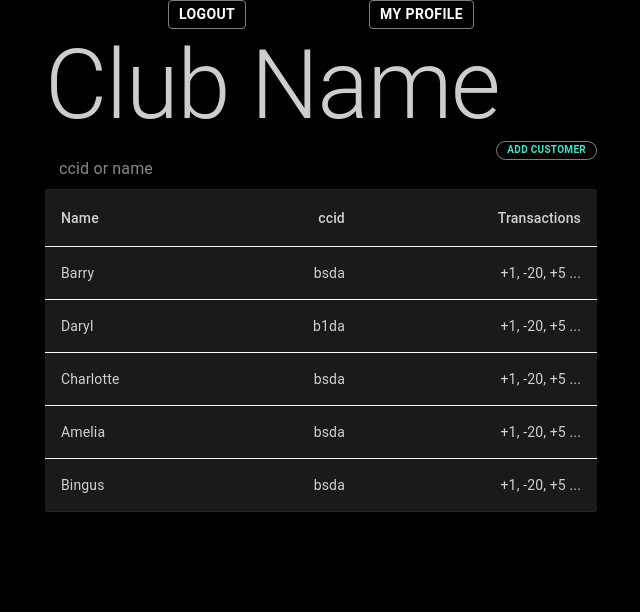
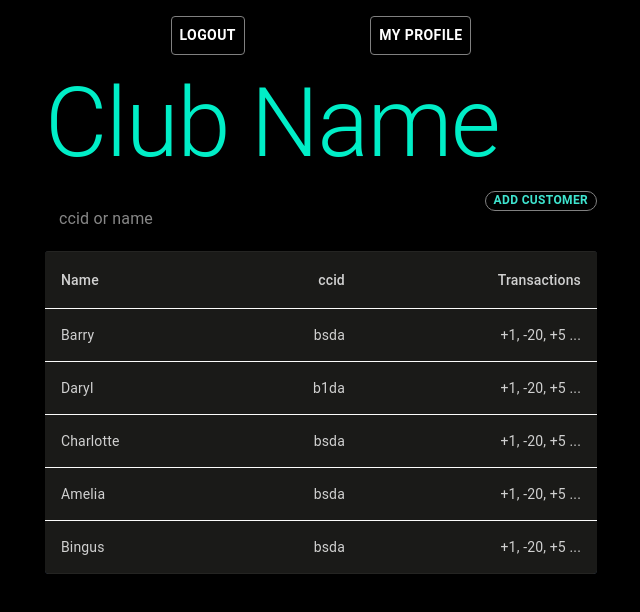
Before and after one commit to UAlbertaCompEClub/credit-tracking, a React (Create React App) app in the folder client/: page / in a window 1280 px wide. Shown: the top 612 px of the page, without its empty margins (319-959 px from the left). Built offline with nearby package versions, Linux system fonts and the light colour scheme; no server answers.

Commit message:
Added spacing to all pages as well as some button sizing and colour changes.

```diff
--- a/client/src/AddTransaction.js
+++ b/client/src/AddTransaction.js
@@ -44,23 +44,24 @@ function AddTransaction(props){
 
 
     return(
-        <Stack>
+        <Stack spacing = {1.7} direction = "column">
             <Typography variant = "h2">Add a Transaction</Typography>
             <Stack direction = "row" justifyContent = "space-between">
                 <Button className ="btn whiteBtn" onClick = {(e)=>{ quickAddHandler(0.25)}}>+$0.25</Button>
                 <Button className ="btn whiteBtn" onClick = {(e)=>{ quickAddHandler(0.50)}}>+$0.50</Button>
                 <Button className ="btn whiteBtn" onClick = {(e)=>{ quickAddHandler(1)}}>+$1.00</Button>
             </Stack>
+            <Stack direction = 'column'>
                 <FormControl>
-                <InputLabel htmlFor = "amount">Amount</InputLabel>
+                    <InputLabel  htmlFor = "amount">Amount</InputLabel>
                     <Input type = "number" startAdornment={<InputAdornment position="start">$</InputAdornment>} id = "amount" value = {amount} onChange = {(e) => setAmount(e.target.value)} />
                     <FormHelperText id = "amountHelperText">Enter Amount</FormHelperText>
                 </FormControl>
-
                 {showAlert && <Alert severity = {alertType}> {alertText}!</Alert>}
-            <Stack direction = 'row' justifyContent="space-evenly">
+                <Stack sx = {{my:2}} direction = 'row' justifyContent="space-evenly">
                     <Button className = "btn cyanBtn oval" onClick = {(e)=>{ submitTransactionHandler("charge")}}>Charge</Button>
                     <Button className = "btn cyanBtn oval" onClick = {(e)=>{ submitTransactionHandler("deposit")}}>Deposit</Button>
+                </Stack>
             </Stack>
         </Stack>
 
--- a/client/src/AddUser.js
+++ b/client/src/AddUser.js
@@ -43,13 +43,12 @@ export function AddUser(props) {
 
     return (
         <form onSubmit = {submitHandler}>
-        <Stack>
+        <Stack spacing = {1} sx = {{mt:1}} direction = "column">
             <Typography variant = "p" class = "whiteText">Add Customer</Typography>
              {/* show alert if showAlert is true */}
              {showAlert && <Alert severity = {alertType}> {alertText}!</Alert>}
-
-             {/* Todo: flex box this area */}
-            <FormControl>
+             <Stack spacing = {2}>
+                <FormControl >
                 {/*ccid */}
                 <InputLabel htmlFor = "ccid" class = "whiteText">ccid</InputLabel>
                     <Input id = "ccid" value = {ccid} onChange = {(e) => setCcid(e.target.value)} />
@@ -59,7 +58,7 @@ export function AddUser(props) {
                     <InputLabel htmlFor = "name" className = "whiteText">Name</InputLabel>
                     <Input id = "name" onChange = {(e) => setName(e.target.value)}/>
                 </FormControl>
-
+            </Stack>
             <Stack direction = 'row' justifyContent="space-evenly">
                 <Button className = "btn cyanBtn oval" type = "submit">Add</Button>
                 <Button className = "btn cyanBtn oval" onClick = {(e)=>{props.setShowAddUser(false)}}>Close</Button>
--- a/client/src/Auth.js
+++ b/client/src/Auth.js
@@ -100,7 +100,7 @@ function Auth(props){
 
         <Stack justifyContent = "center" spacing = {4}  height = "100vh">
 
-            <Typography variant = "h1" >Login</Typography>
+            <Typography className ="whiteText" variant = "h1" >Login</Typography>
 
             {/* show alert if showAlert is true */}
             {showAlert && <Alert severity = {alertType}> {alertText}!</Alert>}
@@ -125,7 +125,7 @@ function Auth(props){
             }
 
             <Stack direction = 'row' justifyContent="space-evenly">
-                <Button className ="btn whiteBtn" type = "submit">Submit</Button>
+                <Button className ="btn cyanBtn oval" type = "submit">Submit</Button>
                 {isExec && <Button onClick = {backHandler}>Back</Button>}
             </Stack>
         </Stack>
--- a/client/src/ClubDashboard.js
+++ b/client/src/ClubDashboard.js
@@ -87,13 +87,13 @@ function ClubDashboard(props){
 
     return(
 
-        <Stack>
+        <Stack spacing = {1.5} sx = {{my:2}} direction = "column">
             <Stack direction = 'row' justifyContent="space-evenly">
               <Button className="btn whiteBtn" onClick = {props.logout} >Logout</Button>
               <Button className="btn whiteBtn" onClick = {(e)=>{selectUser(props.exec)}} >My Profile</Button>
             </Stack>
 
-            <Typography variant = "h1">{clubName}</Typography>
+            <Typography variant = "h1" className="cyanText">{clubName}</Typography>
 
             <Stack direction = "row" justifyContent = "space-between" width = "100%">
                 <FormControl>
--- a/client/src/UserProfile.js
+++ b/client/src/UserProfile.js
@@ -94,11 +94,12 @@ function UserProfile(props){
     }
 
     return (
-        <Stack >
+        <Stack spacing = {1.5} sx = {{my:2}} direction = "column">
             { isExecView && <Button className ="btn whiteBtn" onClick = {closeUser} >Close</Button>}
-            <Typography variant = "h1">{user.name}</Typography>
+            <Typography className="cyanText" variant = "h1">{user.name}</Typography>
             <Typography variant = "h2">{balanceMessage()}</Typography>
-            <Typography variant = "p">For</Typography>
+
+            <Typography variant = "p" className = "align">For</Typography>
             <FormControl>
                 <InputLabel id="club">club</InputLabel>
                 <Select
@@ -111,10 +112,9 @@ function UserProfile(props){
                 </Select>
             </FormControl>
             {table}
-
-
             {isExecView && <AddTransaction refresh = {refresh}></AddTransaction>}
             {/* Only show the add transaction if current user is an exec */}
+
         </Stack>
 
 
--- a/client/src/style.css
+++ b/client/src/style.css
@@ -19,26 +19,27 @@
 /*----------------------------- Buttons -------------------*/
 /* basic cyan button */
 .btn {
-    border: 0.5px solid;
+    border: 0.6px solid;
     background-color: transparent;
     color: black;
-    padding: 1px 10px 1px 10px;
+    text-overflow: ellipsis;
     font-weight: 700;
     cursor: pointer;
     overflow: hidden;
 }
 .oval{
-    border-top-left-radius: 30px;
-    border-top-right-radius: 30px;
-    border-bottom-left-radius: 30px;
-    border-bottom-right-radius: 30px;
+    border-top-left-radius: 35px;
+    border-top-right-radius: 35px;
+    border-bottom-left-radius: 35px;
+    border-bottom-right-radius: 35px;
 }
 .cyanBtn{
     color:#3ee4cf;
     background-color: transparent;
     border-color: grey;
-    height: 19px;
-    font-size: 10px;
+    height: 20px;
+    font-size: 12px;
+    text-overflow: ellipsis;
 }
 
 .cyanBtn:hover{
@@ -72,3 +73,37 @@
 }
 
 /*------------------------------------------------*/
+
+/*------------------flex container---------------------*/
+/* decided not to use, saving this for later if needed
+@media(min-width: 768px){
+.container1{
+    display: flex;
+    flex-direction: column;
+    flex-wrap:wrap;
+    justify-content: center;
+    align-items: center;
+    padding: 200px;
+}
+.container2{
+    display:flex;
+}
+.container3{
+    display:flex;
+
+}
+.fbox1{
+    display:flex;
+    flex:1;
+    flex-basis: 100%;
+    padding: 5px;
+}
+.fbox2{
+    flex:1;
+}
+.fbox3{
+    flex:1;
+}
+}
+*/
+/*------------------------------------------------*/
```
Lines whose indentation alone changed are shown as unchanged.
